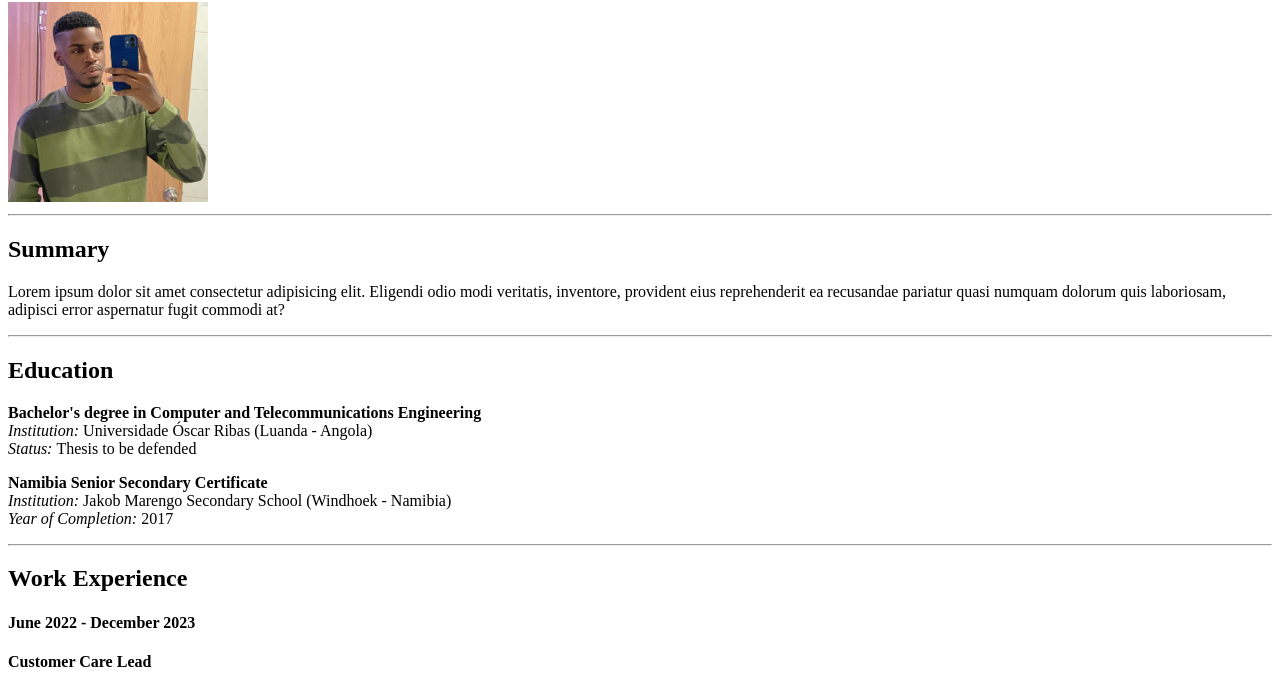
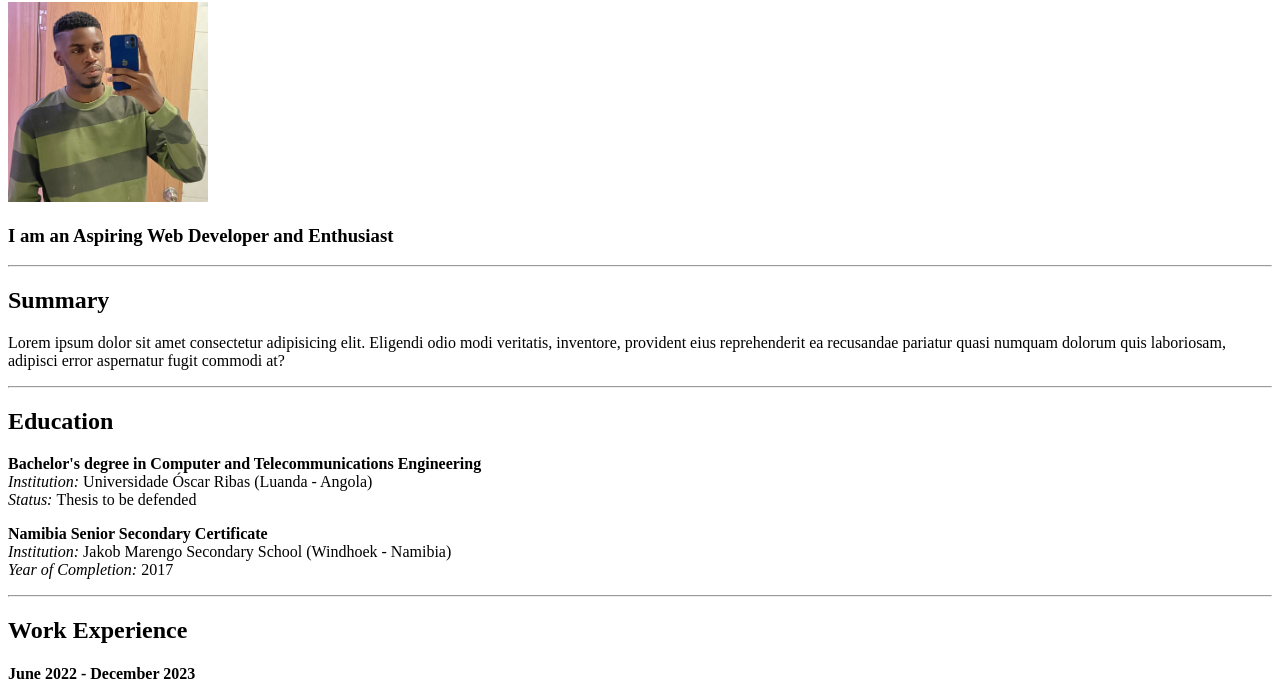
Before and after one commit to hkoffee/My-Resume, a plain HTML site: page index.html in a window 1280 px wide. Shown: the part 78-767 px from the top of the page. Drawn offline with Linux system fonts and the light colour scheme.

Commit message:
firstcomit

```diff
--- a/index.html
+++ b/index.html
@@ -13,6 +13,7 @@
         height="200"
         alt="Profile Picture"
       />
+      <h3>I am an Aspiring Web Developer and Enthusiast</h3>
       <hr />
       <h2>Summary</h2>
       <p>
```
